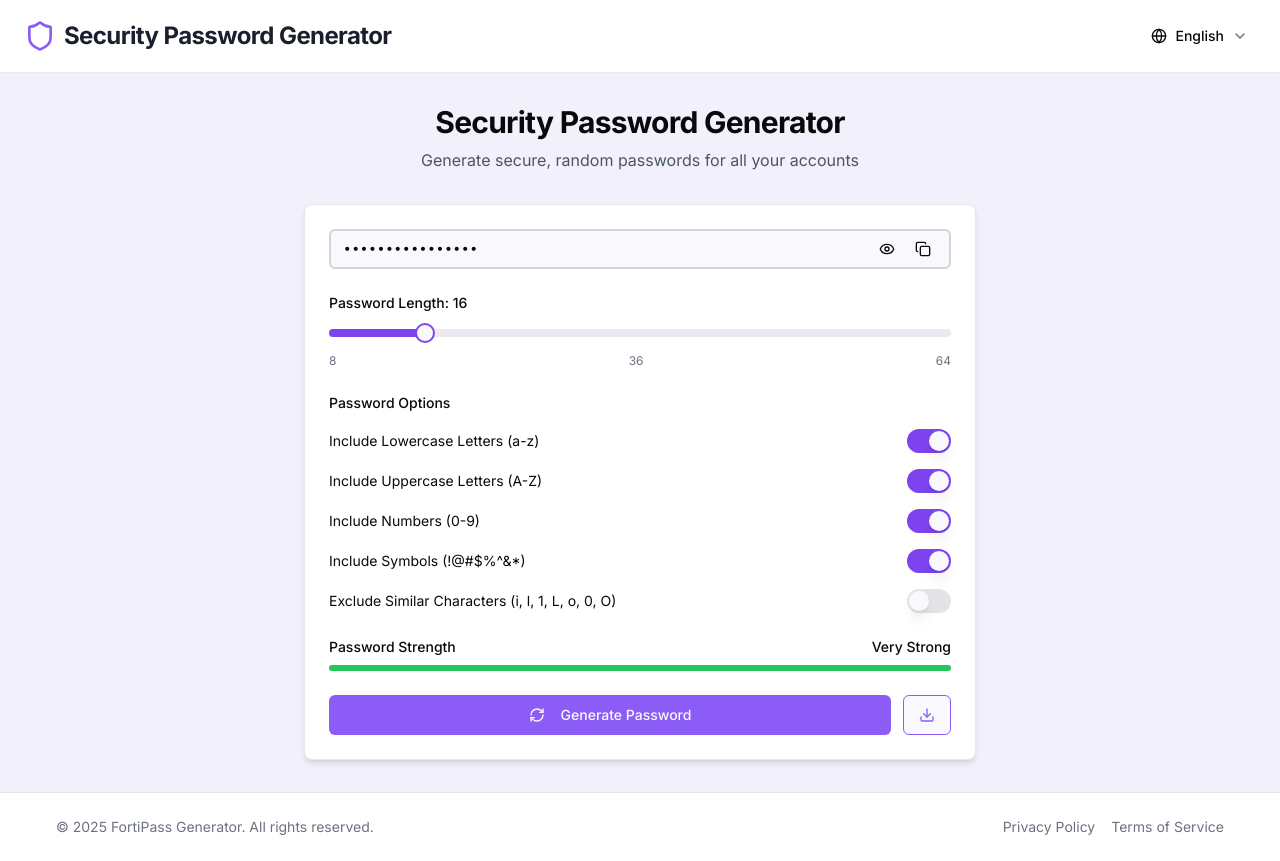
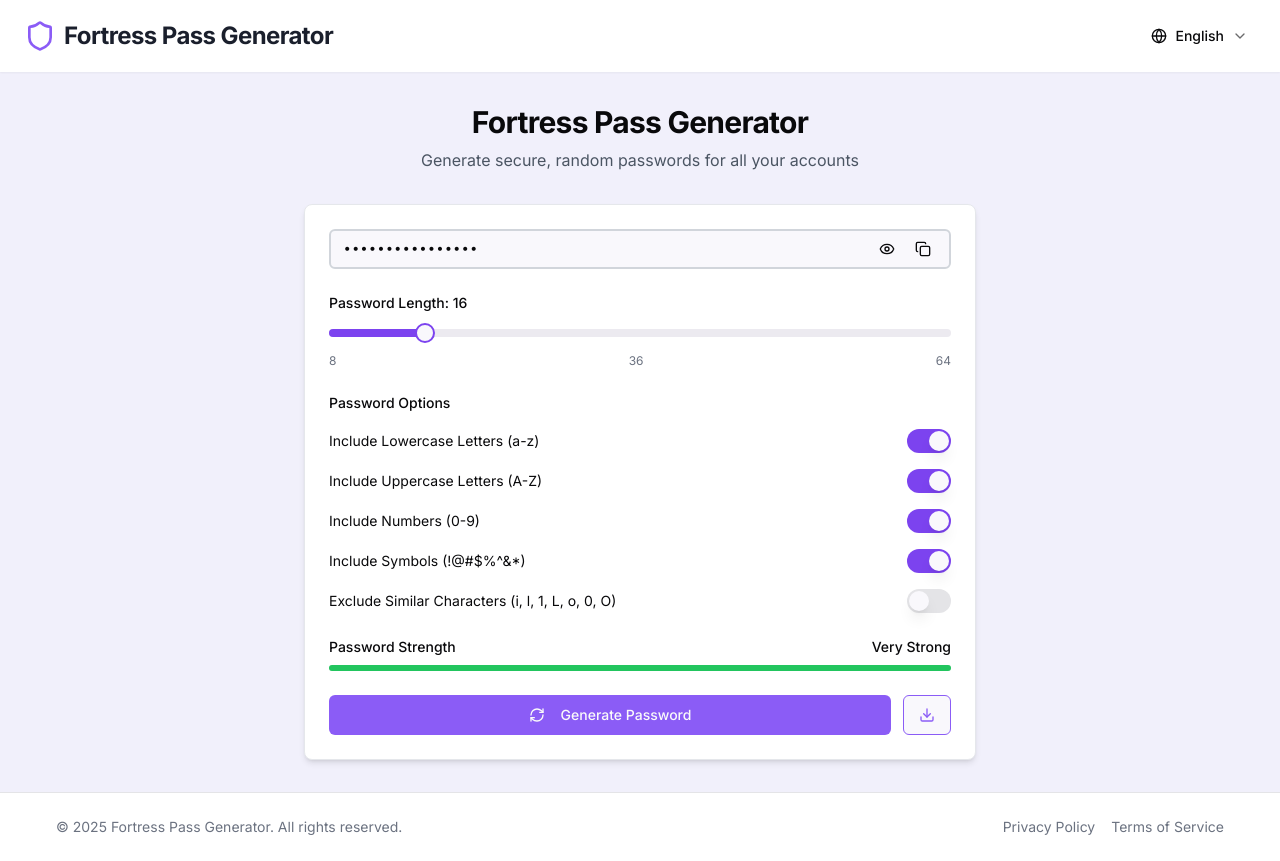
Before and after one commit to AbconBuzyApp/forti-pass-forge, a React (Vite) app: page / in a window 1280 px wide. Built offline with nearby package versions, Linux system fonts and the light colour scheme.

Commit message:
Rename app to Fortress Pass Generator

```diff
--- a/index.html
+++ b/index.html
@@ -1,27 +1,28 @@
+
 <!DOCTYPE html>
 <html lang="en">
   <head>
     <meta charset="UTF-8" />
     <meta name="viewport" content="width=device-width, initial-scale=1.0" />
-    <title>Security Password Generator - Professional Password Tool</title>
-    <meta name="description" content="Generate strong, secure, customizable passwords with Security Password Generator. A professional tool for creating random passwords for all your accounts." />
-    <meta name="author" content="Security Password Generator" />
+    <title>Fortress Pass Generator - Professional Password Tool</title>
+    <meta name="description" content="Generate strong, secure, customizable passwords with Fortress Pass Generator. A professional tool for creating random passwords for all your accounts." />
+    <meta name="author" content="Fortress Pass Generator" />
     <meta name="keywords" content="password generator, secure password, random password, strong password, password tool, cybersecurity" />
 
     <!-- Open Graph / Facebook -->
-    <meta property="og:title" content="Security Password Generator - Professional Password Tool" />
-    <meta property="og:description" content="Generate strong, secure, customizable passwords with Security Password Generator. A professional tool for creating random passwords for all your accounts." />
+    <meta property="og:title" content="Fortress Pass Generator - Professional Password Tool" />
+    <meta property="og:description" content="Generate strong, secure, customizable passwords with Fortress Pass Generator. A professional tool for creating random passwords for all your accounts." />
     <meta property="og:type" content="website" />
-    <meta property="og:image" content="https://securitypasswordgenerator.com/og-image.png" />
+    <meta property="og:image" content="https://fortresspassgenerator.com/og-image.png" />
 
     <!-- Twitter -->
     <meta name="twitter:card" content="summary_large_image" />
-    <meta name="twitter:title" content="Security Password Generator - Professional Password Tool" />
-    <meta name="twitter:description" content="Generate strong, secure, customizable passwords with Security Password Generator. A professional tool for creating random passwords for all your accounts." />
-    <meta name="twitter:image" content="https://securitypasswordgenerator.com/og-image.png" />
+    <meta name="twitter:title" content="Fortress Pass Generator - Professional Password Tool" />
+    <meta name="twitter:description" content="Generate strong, secure, customizable passwords with Fortress Pass Generator. A professional tool for creating random passwords for all your accounts." />
+    <meta name="twitter:image" content="https://fortresspassgenerator.com/og-image.png" />
 
     <!-- Canonical URL -->
-    <link rel="canonical" href="https://securitypasswordgenerator.com" />
+    <link rel="canonical" href="https://fortresspassgenerator.com" />
 
     <!-- Favicons -->
     <link rel="icon" type="image/svg+xml" href="/favicon.ico" />
--- a/src/utils/i18n.ts
+++ b/src/utils/i18n.ts
@@ -2,9 +2,9 @@ import { TranslationKey, Language } from "@/types";
 
 export const translations: TranslationKey = {
   title: {
-    en: "Security Password Generator",
-    fr: "Générateur de Mots de Passe Sécurisés",
-    es: "Generador de Contraseñas Seguras"
+    en: "Fortress Pass Generator",
+    fr: "Générateur Fortress Pass",
+    es: "Generador Fortress Pass"
   },
   subtitle: {
     en: "Generate secure, random passwords for all your accounts",
@@ -72,9 +72,9 @@ export const translations: TranslationKey = {
     es: "Fortaleza de la contraseña"
   },
   footer: {
-    en: "© 2025 FortiPass Generator. All rights reserved.",
-    fr: "© 2025 Générateur FortiPass. Tous droits réservés.",
-    es: "© 2025 Generador FortiPass. Todos los derechos reservados."
+    en: "© 2025 Fortress Pass Generator. All rights reserved.",
+    fr: "© 2025 Générateur Fortress Pass. Tous droits réservés.",
+    es: "© 2025 Generador Fortress Pass. Todos los derechos reservados."
   },
   veryweak: {
     en: "Very Weak",
```
